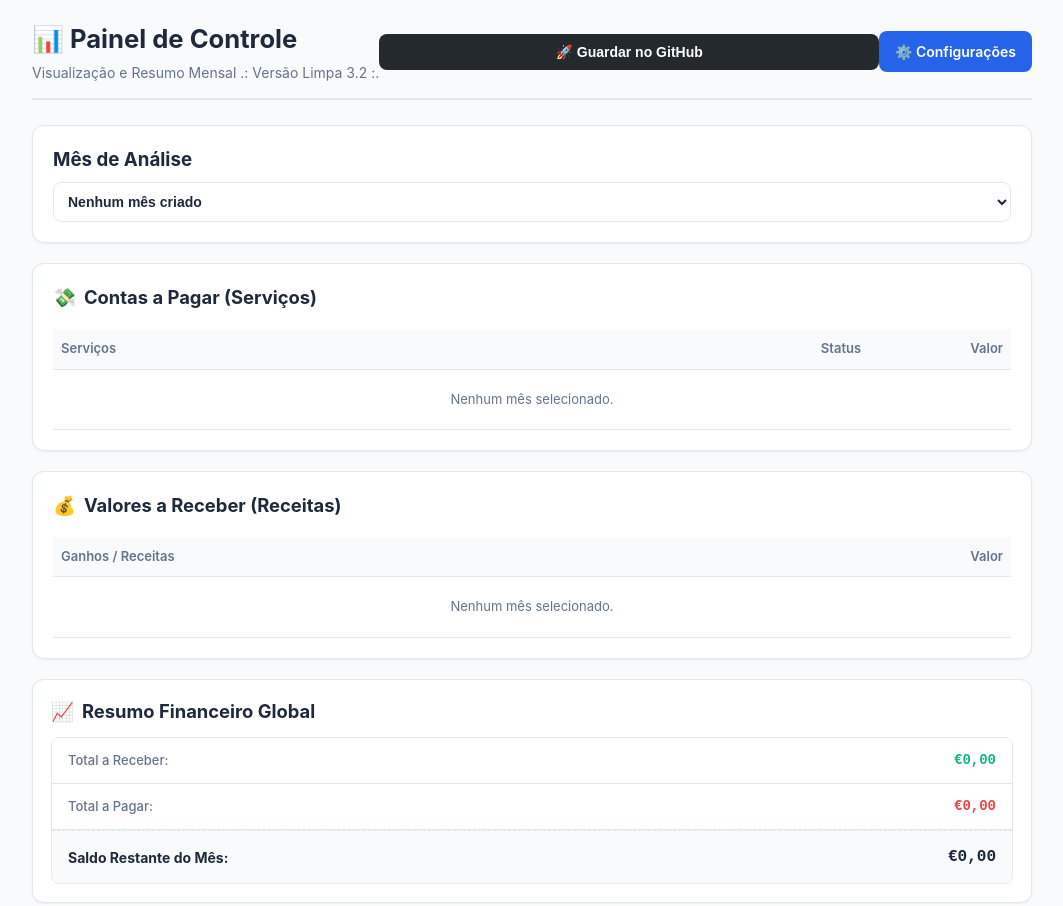
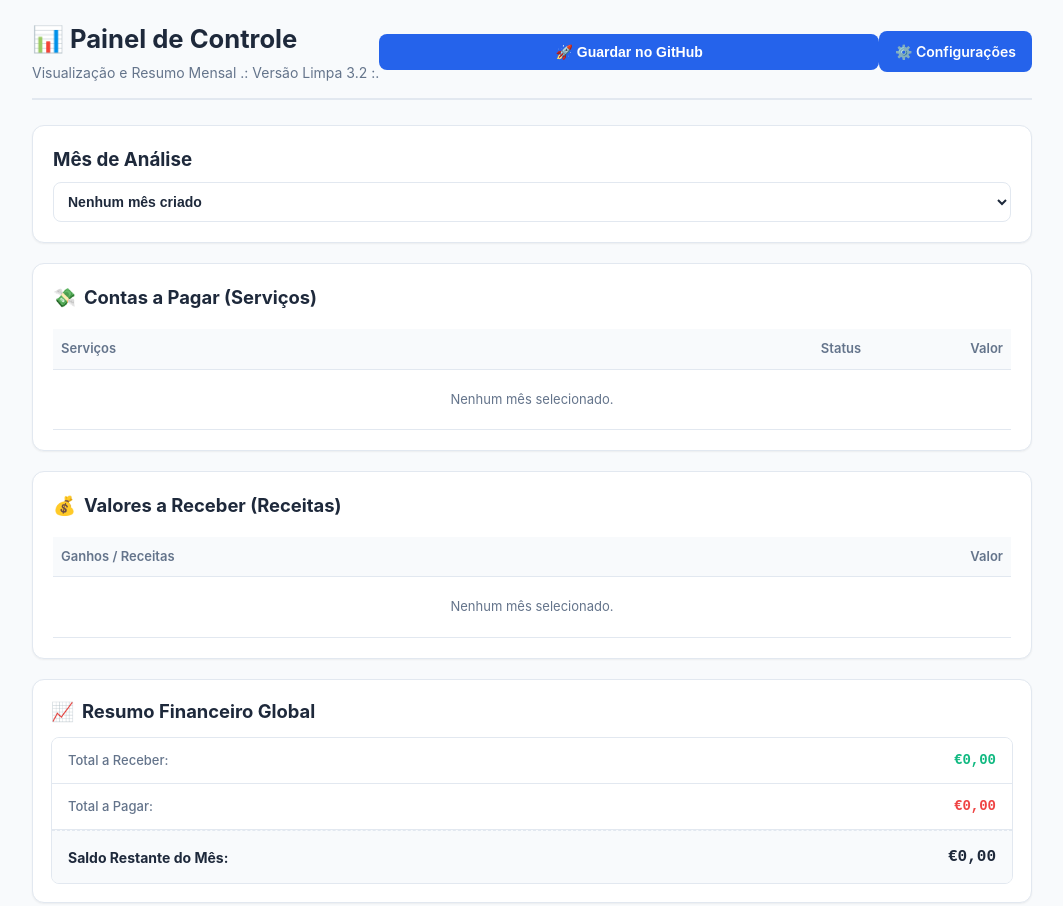
Before and after one commit to williantw78/Contas, a plain HTML site: page index.html in a window 1280 px wide. Shown: the top 906 px of the page, without its empty margins (108-1171 px from the left). Drawn offline with Linux system fonts and the light colour scheme.

```diff
--- a/index.html
+++ b/index.html
@@ -14,7 +14,7 @@
                 <h1>📊 Painel de Controle</h1>
                 <p>Visualização e Resumo Mensal .: Versão Limpa 3.2 :.</p>
             </div>
-			<button class="btn" style="flex: 1; background-color: #24292e;" onclick="saveToGitHub()">🚀 Guardar no GitHub</button>
+			<button class="btn" style="flex: 1; " onclick="saveToGitHub()">🚀 Guardar no GitHub</button>
             <a href="config.html" class="btn btn-primary-link">
                 ⚙️ Configurações
             </a>
```
